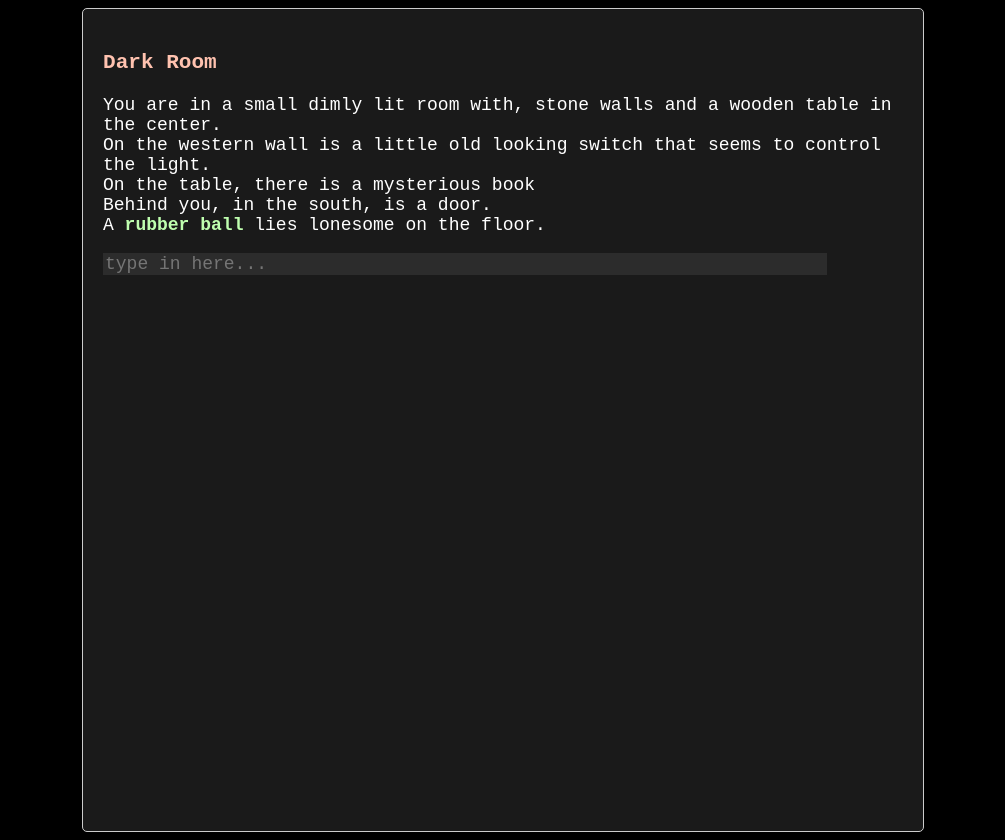
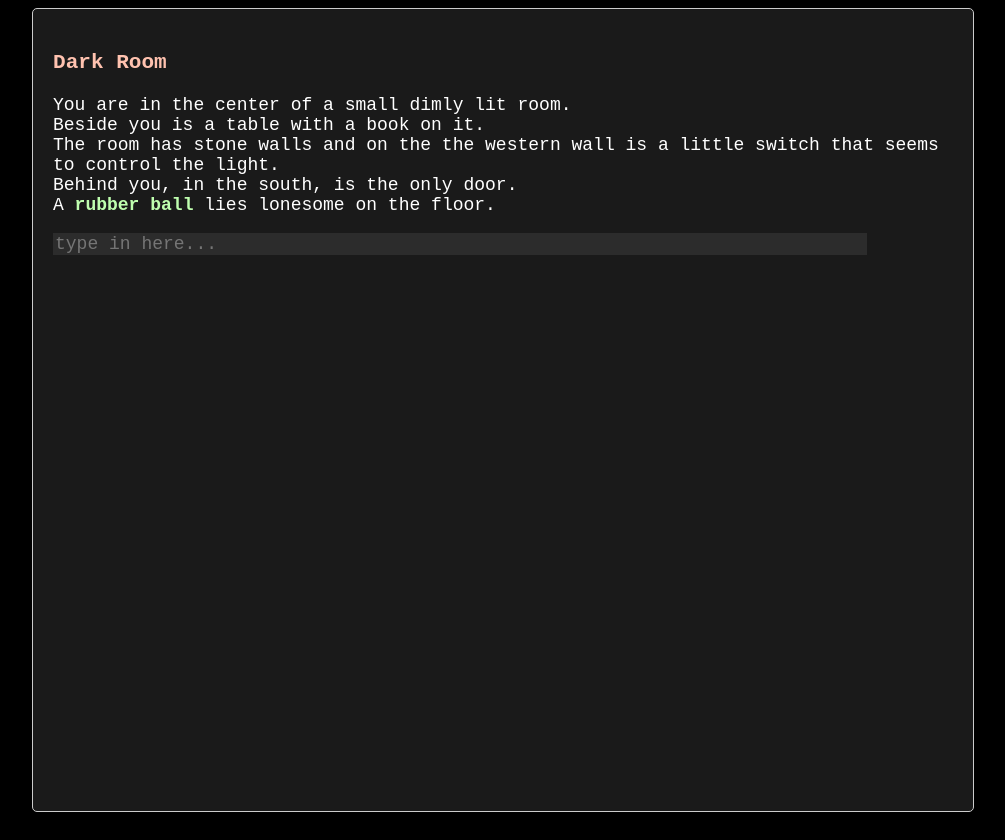
Before and after one commit to b4dr1ck/HtmlSandbox, a Vue app in the folder textAdventure/: page / in a window 1280 px wide. Shown: the whole page, without its empty margins (137-1142 px from the left). Built offline with nearby package versions, Linux system fonts and the light colour scheme.

Commit message:
CHANGE: textAdventure: player-object - neuer condition key; neue Beschreibung fuer 'room'

```diff
--- a/textAdventure/src/App.vue
+++ b/textAdventure/src/App.vue
@@ -13,6 +13,7 @@ export default {
       command: "",
       commandObject: {},
       output: "",
+      screams: ["Waaaaaaaaaaaah", "Aaaaaaaaargh", "Noooooooo", "Meeeeeeh", "Aaaaaaaah", "Eeeeeeeek", "Yoooooooo"],
       cmdNotFoundMemes: [
         "What do you want to do?",
         "I don't understand that command.",
@@ -60,6 +61,7 @@ export default {
         scream: ["shout", "yell"],
         read: ["read"],
         help: ["help", "help me"],
+        diagnose: ["diagnose", "condition", "health", "state"],
       },
       validPrepositions: ["in", "inside", "into", "on", "onto", "at", "to", "with", "from", "about", "for", "up"],
       player: player,
@@ -258,6 +260,11 @@ export default {
           const onOrOff = objectInRoom.isActive ? "on" : "off";
           desc += ` (${onOrOff})`;
         }
+        // object can be opened
+        if ("open" in objectInRoom) {
+          const openOrClosed = objectInRoom.open ? "open" : "closed";
+          desc += ` (${openOrClosed})`;
+        }
         // is a container
         if (objectInRoom.container && Object.keys(objectInRoom.container.storage).length > 0) {
           if ("open" in objectInRoom) {
@@ -431,7 +438,7 @@ export default {
         }
 
         if (!objectDest.canBeAttacked) {
-          this.output += `<br>You can't attack the <strong>${objectDest.name}</strong> with your ${object2}!<br>`;
+          this.output += `<br>The <strong>${objectDest.name}</strong> can't be attacked!<br>`;
           return;
         }
 
@@ -443,7 +450,8 @@ export default {
             this.updateDesc++;
           }
         } else {
-          this.output += `<br>You can't attack the <strong>${objectDest.name}</strong> with your ${object2}!<br>`;
+          this.output += `<br>You try to attack the <strong>${objectDest.name}</strong> with your ${object2}!<br>`;
+          this.output += `<br>But it doesn't work!<br>`;
         }
       } else {
         this.output += `<br>What do you want to attack with what?<br>`;
@@ -453,16 +461,20 @@ export default {
     fuck() {
       this.output += '<br>"Such language in a high-class establishment like this!"<br>';
     },
+    diagnose() {
+      this.output += `<br> You are <strong>${this.player.condition}</strong> <br>`;
+    },
     scream() {
-      this.output += '<br>"Waaaaaaaaahhh!"<br>';
-
       for (const obj in this.rooms[this.whereAmI].objects) {
         const objInRoom = this.rooms[this.whereAmI].objects[obj];
         if (objInRoom.command.scream) {
           this.output += objInRoom.command.scream();
           this.updateDesc++;
+          return;
         }
       }
+      const randomIndex = Math.floor(Math.random() * this.screams.length);
+      this.output += `<br>"${this.screams[randomIndex]}"<br>`;
     },
     help() {
       this.output += '<br>"Try some commands, like: <i>look, take, go, etc.</i>"<br>';
@@ -725,7 +737,7 @@ h3 {
 #wrapper {
   font-size: 18px;
   font-family: monospace;
-  width: 800px;
+  max-width: 900px;
   margin: 0 auto;
   padding: 20px;
   border: 1px solid #ccc;
--- a/textAdventure/src/player.js
+++ b/textAdventure/src/player.js
@@ -1,3 +1,4 @@
 export const player = {
   inventory: {},
+  condition:"healthy",
 };
--- a/textAdventure/src/rooms.js
+++ b/textAdventure/src/rooms.js
@@ -286,10 +286,9 @@ export const rooms = {
     name: "Dark Room",
     alias: ["room", "dark room", "small room", "dimly lit room"],
     description:
-      "You are in a small dimly lit room with, stone walls and a wooden table in the center.<br>" +
-      "On the western wall is a little old looking switch that seems to control the light.<br>" +
-      "On the table, there is a mysterious book<br>" +
-      "Behind you, in the south, is a door.<br>",
+      "You are in the center of a small dimly lit room.<br>Beside you is a table with a book on it.<br>" +
+      "The room has stone walls and on the the western wall is a little switch that seems to control the light.<br>" +
+      "Behind you, in the south, is the only door.<br>",
     exit: {
       south: { target: "hallway", handicap: "door" },
       out: { target: "hallway", handicap: "door" },
@@ -338,9 +337,9 @@ export const rooms = {
         canTake: false,
         isActive: false,
         command: {
-          activate: ()=> {
+          activate: () => {
             return "Nothing happens. Maybe it's broken?!";
-          }
+          },
         },
       },
       ball: {
```
